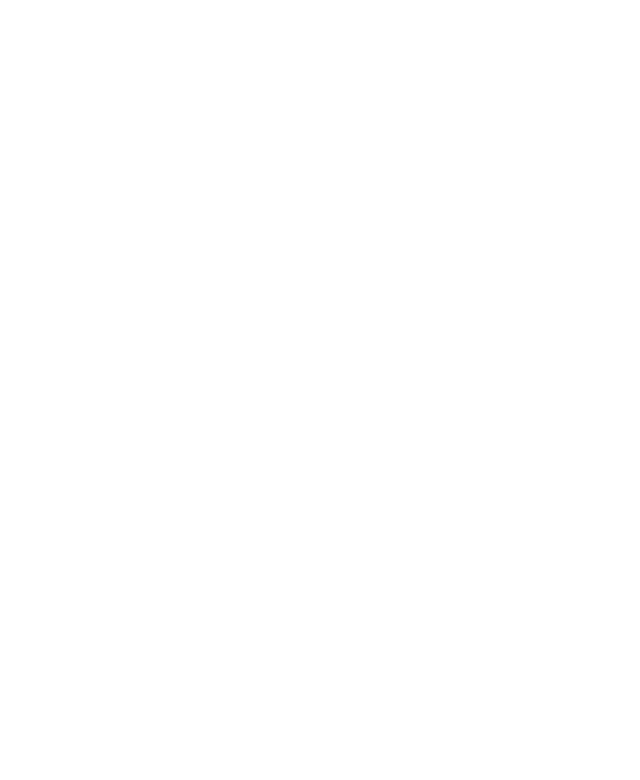
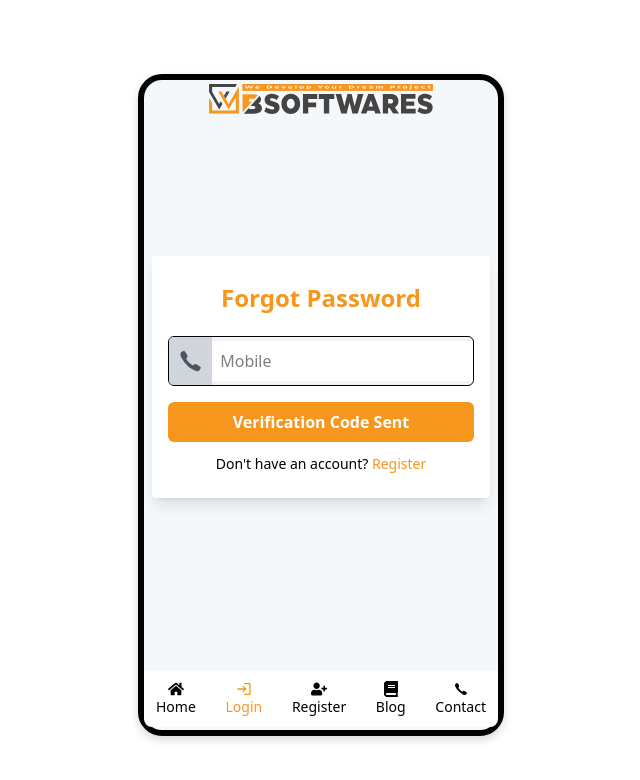
Before and after one commit to mdnahianrafi/new-happy-banking, a React (Vite) app: page /reset-password in a window 1280 px wide. Before the commit this address had no page. Shown: the top 780 px of the page, without its empty margins (319-959 px from the left). Built offline with nearby package versions, Linux system fonts and the light colour scheme.

Commit message:
Dashboard nav

```diff
--- a/src/App.jsx
+++ b/src/App.jsx
@@ -2,6 +2,8 @@
 import RootLayout from './rootlayout/RootLayout';
 import HomePage from './pages/HomePage';
 import RegisterPage from './pages/RegisterPage';
+import ForgotPassword from './pages/ForgotPasswordPage';
+import Dashboard from './pages/Dashboard';
 
 function App() {
   return (
@@ -10,6 +12,8 @@
         {/* Nested route inside layout */}
         <Route path="/" element={<HomePage />} /> {/* This means "/" */}
         <Route path="/register" element={<RegisterPage/>}/>
+        <Route path="/reset-password" element={<ForgotPassword/>}/>
+        <Route path="/dashboard" element={<Dashboard/>}/>
       </Route>
     </Routes>
   );
--- /dev/null
+++ b/src/components/DashboardStickyNav.jsx
@@ -0,0 +1,49 @@
+import React from 'react'
+import { IoHomeSharp, IoCall } from 'react-icons/io5';
+import { Link } from 'react-router-dom';
+import { FaMobileAlt } from "react-icons/fa";
+import { AiTwotoneBank } from "react-icons/ai";
+import { FaRegCreditCard } from "react-icons/fa";
+import { FaUser } from "react-icons/fa";
+const DashboardStickyNav = ({className}) => {
+  return (
+    <div className={`fixed bottom-0 w-full  bg-white text-white p-4 z-50 ${className}`}>
+    <nav>
+      <ul className="flex justify-around text-black">
+        <li>
+          <Link to="/dashboard">
+            <IoHomeSharp className="text-base mx-auto font-extrabold" />
+            <p className="text-sm leading-5">Home</p>
+          </Link>
+        </li>
+        <li>
+          <Link to="/">
+            <FaMobileAlt className="text-base mx-auto font-extrabold" />
+            <p className="text-sm leading-5">MFS</p>
+          </Link>
+        </li>
+        <li>
+          <Link to="/">
+            <AiTwotoneBank className="text-base mx-auto font-extrabold" />
+            <p className="text-sm leading-5">Bank</p>
+          </Link>
+        </li>
+        <li>
+          <Link to="/blog">
+            <FaRegCreditCard className="text-base mx-auto font-extrabold" />
+            <p className="text-sm leading-5">Card</p>
+          </Link>
+        </li>
+        <li>
+          <Link to="/contact">
+            <FaUser className="text-base mx-auto font-extrabold" />
+            <p className="text-sm leading-5">Contact</p>
+          </Link>
+        </li>
+      </ul>
+    </nav>
+  </div>
+  )
+}
+
+export default DashboardStickyNav
--- a/src/components/LoginForm.jsx
+++ b/src/components/LoginForm.jsx
@@ -10,6 +10,7 @@
   } from 'react-icons/fa';
   import { MdLogin } from 'react-icons/md';
 import { useNavigate } from 'react-router-dom';
+import { Link } from 'react-router-dom';
 
 
 const LoginForm = ({setUser}) => {
@@ -109,12 +110,10 @@
               Remember me
             </label>
           </div>
-          <a
-            onClick={() => navigate('/forgot-password')}
-            className="cursor-pointer"
-          >
-            <h3 className="text-[#F7961D]">Forgot Password?</h3>
-          </a>
+          <Link to="/reset-password">
+          <h3 className="text-[#F7961D]">Forgot Password?</h3>
+          </Link>
+
         </div>
 
 
--- /dev/null
+++ b/src/pages/Dashboard.jsx
@@ -0,0 +1,24 @@
+import React from 'react'
+
+import MobileContainer from '../components/MobileContainer'
+import DashboardStickyNav from '../components/DashboardStickyNav'
+
+
+const Dashboard = () => {
+  return (
+    <>
+ <div className="container mx-auto">
+ <div className="md:flex md:justify-center ">
+<MobileContainer>
+<DashboardStickyNav className="md:top-[89%] lg:top-[78%] xl:top-[68%]  2xl:top-[52%] h-14 md:w-[356px] screen-3xl-custom"/>
+</MobileContainer>
+      </div>
+
+ </div>
+
+    </>
+
+  )
+}
+
+export default Dashboard
--- a/src/pages/ForgotPasswordPage.jsx
+++ b/src/pages/ForgotPasswordPage.jsx
@@ -1,9 +1,104 @@
-import React from 'react'
+import React, { useState } from "react";
+import { IoIosCall } from "react-icons/io";
+import { FaHome, FaUserPlus, FaBook } from "react-icons/fa";
+import { MdLogin } from "react-icons/md";
+import Logo from "../assets/logo.svg";
 
-const ForgotPasswordPage = () => {
+import { useNavigate } from "react-router-dom";
+import Image from "../components/Image";
+
+const ForgotPassword = () => {
+  const [phone, setPhone] = useState("");
+  const [message, setMessage] = useState("");
+  const navigate = useNavigate();
+
+  const handleSendOTP = () => {
+    // Trim and validate input
+    const trimmedPhone = phone.trim();
+
+    // Check if phone is empty or not 11 digits
+    if (trimmedPhone === "" || trimmedPhone.length !== 11 || !/^\d{11}$/.test(trimmedPhone)) {
+      setMessage("⚠️ Please enter a valid 11-digit mobile number");
+      return;
+    }
+
+    const storedUser = JSON.parse(localStorage.getItem("user"));
+    if (!storedUser || storedUser.phone !== trimmedPhone) {
+      setMessage("❌ Cannot find account with this phone number");
+    } else {
+      const fakeOTP = Math.floor(100000 + Math.random() * 900000);
+      console.log(`OTP sent to ${trimmedPhone}: ${fakeOTP}`);
+      setMessage("✅ Verification Code Sent");
+    }
+  };
+
+
+
   return (
-    <div>ForgotPasswordPage</div>
-  )
-}
+    <div className="md:mt-[74px] mx-auto w-full h-full md:w-[366px] md:h-[662px] md:border-[6px] md:border-black rounded-3xl bg-[#F4F8FB] drop-shadow-lg">
+      <Image imgSrc={Logo} imgAlt="logo.png" className="w-56 mx-auto mt-1" />
 
-export default ForgotPasswordPage
+      <div className="mt-[142px] mb-[173px] mx-2 rounded-sm shadow-lg bg-white px-4 py-6">
+        <h3 className="text-center text-[24px] text-[#F7961D] font-semibold mb-5">
+          Forgot Password
+        </h3>
+
+        <div className="flex items-center bg-gray-100 border rounded-md overflow-hidden mb-4">
+          <IoIosCall className="p-2 text-gray-600 text-5xl bg-gray-300" />
+          <input
+  type="tel"
+  placeholder="Mobile"
+  value={phone}
+  onChange={(e) => setPhone(e.target.value)}
+  className="p-2 w-full bg-white focus:outline-none"
+/>
+
+        </div>
+
+        {message && <p className="text-center text-sm text-red-500">{message}</p>}
+
+        <button
+          onClick={handleSendOTP}
+          className="w-full bg-[#F7961D] text-white font-semibold py-2 rounded-md mb-3"
+        >
+          Verification Code Sent
+        </button>
+
+        <div className="text-center text-sm">
+          Don't have an account?{" "}
+          <span
+            onClick={() => navigate("/register")}
+            className="text-[#F7961D] font-medium cursor-pointer"
+          >
+            Register
+          </span>
+        </div>
+      </div>
+
+      <div className="bg-white flex justify-between rounded-b-lg px-3 py-[10px] text-center">
+        <a href="/" className="flex flex-col items-center">
+          <FaHome className="text-base" />
+          <p className="text-sm">Home</p>
+        </a>
+        <a href="/login" className="flex flex-col items-center text-[#F7961D]">
+          <MdLogin className="text-base" />
+          <p className="text-sm">Login</p>
+        </a>
+        <a href="/register" className="flex flex-col items-center">
+          <FaUserPlus className="text-base" />
+          <p className="text-sm">Register</p>
+        </a>
+        <a href="/blog" className="flex flex-col items-center">
+          <FaBook className="text-base" />
+          <p className="text-sm">Blog</p>
+        </a>
+        <a href="/contact" className="flex flex-col items-center">
+          <IoIosCall className="text-base" />
+          <p className="text-sm">Contact</p>
+        </a>
+      </div>
+    </div>
+  );
+};
+
+export default ForgotPassword;
```
